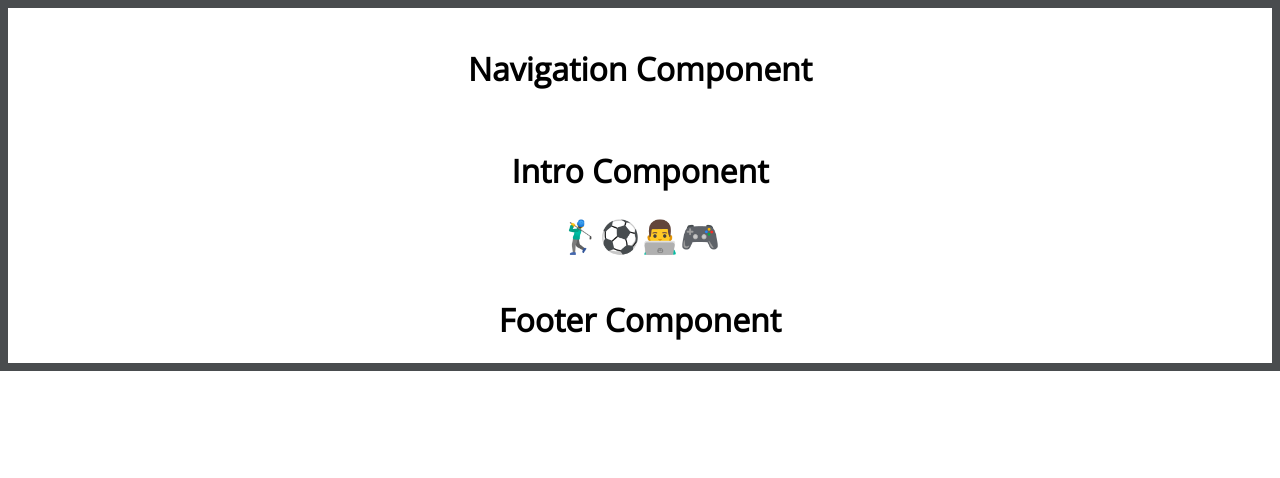
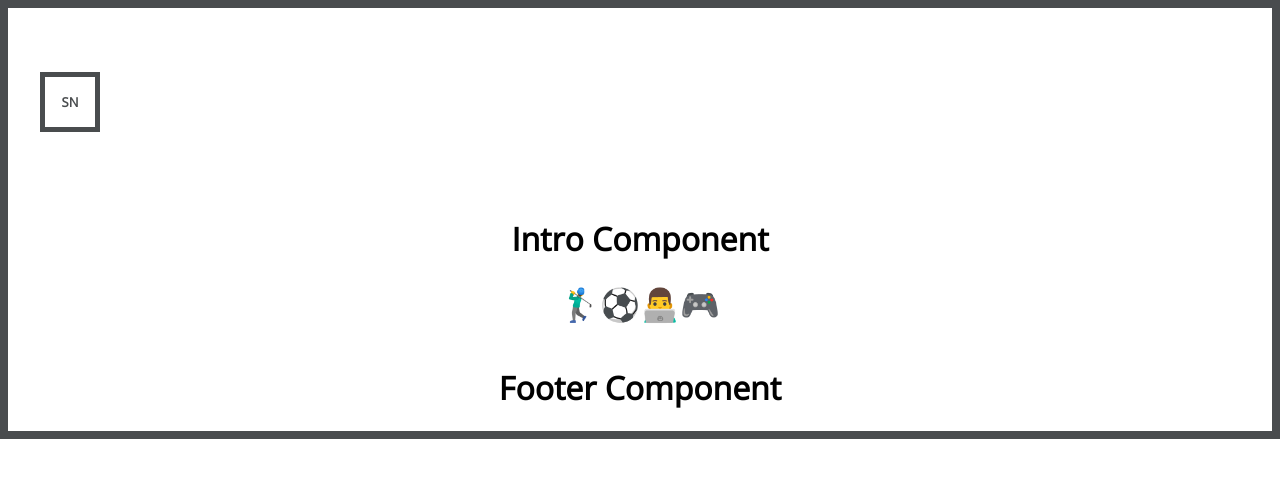
Before and after one commit to thesamnicholls/portfolio, a React (Create React App) app: page / in a window 1280 px wide. Shown: the top 478 px of the page. Built offline with nearby package versions, Linux system fonts and the light colour scheme.

Commit message:
adding in nav logo

```diff
--- a/src/components/Navigation.js
+++ b/src/components/Navigation.js
@@ -3,8 +3,12 @@ import React, { Component } from "react"
 class Navigation extends Component {
   render() {
     return (
-        <div className='navigation'>
-          <h1>Navigation Component</h1>
+        <div className='navigation-container'>
+            <div className='navigation'>
+              <a className="site-logo transition-link" href="/">
+                <span className="logo-text">SN</span>
+              </a>
+            </div>
         </div>
     )
   }
--- a/src/scss/_variables.scss
+++ b/src/scss/_variables.scss
@@ -7,14 +7,15 @@
 
 .navigation {
   width: 100%;
-  height: 120px;
   background-color: white;
   color: white;
   display: flex;
   text-align: center;
   flex-direction: column;
-  align-items: center;
-  justify-content: center;
+  //align-items: center;
+  //justify-content: center;
+  padding-top: 4em;
+  padding-bottom: 4em;
 }
 
 body {
@@ -40,3 +41,32 @@ h2 {
 span {
   font-size: 32px;
 }
+
+.site-logo {
+  width: 50px;
+  height: 50px;
+  display: block;
+  overflow: visible;
+  border: 5px solid #494c4e;
+  position: relative;
+  transform: rotate(0deg);
+  flex-shrink: 0;
+}
+
+.logo-text {
+  position: absolute;
+  top: 50%;
+  left: 50%;
+  transform: translate(-50%,-50%) rotate(0deg);
+  font-weight: 700;
+  font-size: 13px;
+  color: #494c4e;
+}
+
+.navigation-container {
+  max-width: 1280px;
+  margin-left: auto;
+  margin-right: auto;
+  padding-left: 2em;
+  padding-right: 2em;
+}
```
